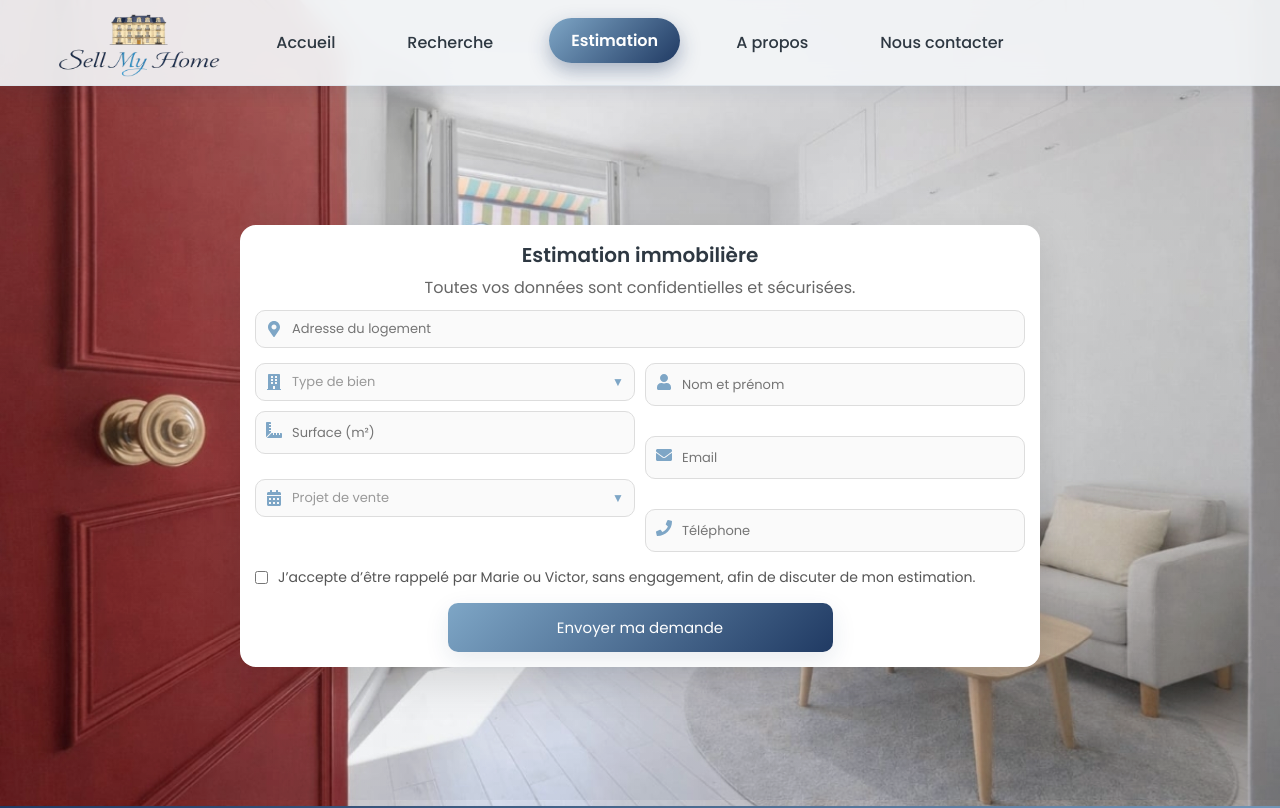
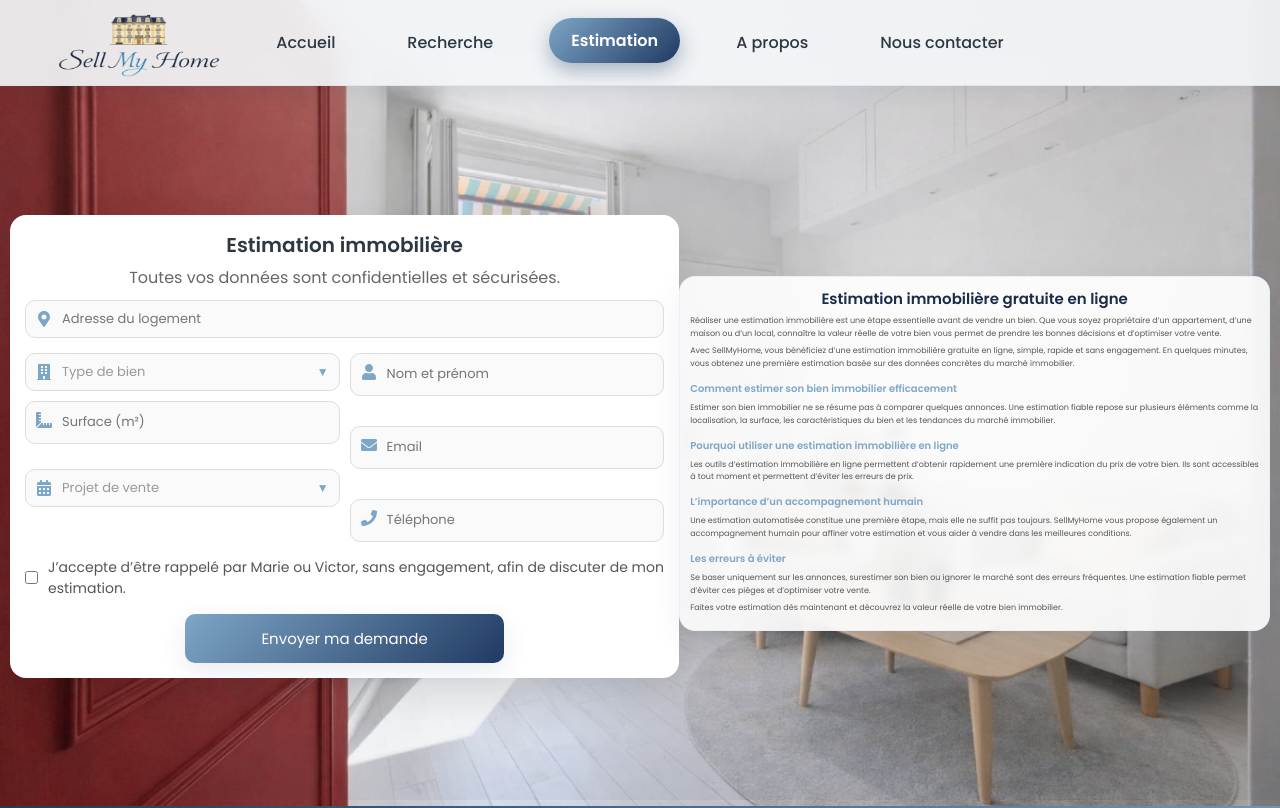
Before and after one commit to Juju-kpi/estimation_immo, a Next.js app: page /estimation in a window 1280 px wide. Shown: the top 808 px of the page. Built offline with nearby package versions, Linux system fonts and the light colour scheme.

Commit message:
Update page.js

```diff
--- a/app/estimation/page.js
+++ b/app/estimation/page.js
@@ -1,5 +1,6 @@
 "use client";
 import { useState, useEffect, useRef } from "react";
+import Script from "next/script";
 import { useRouter } from "next/navigation";
 import {
   FaMapMarkerAlt,
@@ -309,6 +310,125 @@ router.push("/"); };
         </button>
       </div>
 
+<div style={styles.seoContainer} className="seo-container">
+  <h2 style={styles.seoTitle}>
+    Estimation immobilière gratuite en ligne
+  </h2>
+
+  <p style={styles.seoText}>
+    Réaliser une estimation immobilière est une étape essentielle avant de vendre un bien. Que vous soyez propriétaire d’un appartement, d’une maison ou d’un local, connaître la valeur réelle de votre bien vous permet de prendre les bonnes décisions et d’optimiser votre vente.
+  </p>
+
+  <p style={styles.seoText}>
+    Avec SellMyHome, vous bénéficiez d’une estimation immobilière gratuite en ligne, simple, rapide et sans engagement. En quelques minutes, vous obtenez une première estimation basée sur des données concrètes du marché immobilier.
+  </p>
+
+  <h3 style={styles.seoSubtitle}>
+    Comment estimer son bien immobilier efficacement
+  </h3>
+
+  <p style={styles.seoText}>
+    Estimer son bien immobilier ne se résume pas à comparer quelques annonces. Une estimation fiable repose sur plusieurs éléments comme la localisation, la surface, les caractéristiques du bien et les tendances du marché immobilier.
+  </p>
+
+  <h3 style={styles.seoSubtitle}>
+    Pourquoi utiliser une estimation immobilière en ligne
+  </h3>
+
+  <p style={styles.seoText}>
+    Les outils d’estimation immobilière en ligne permettent d’obtenir rapidement une première indication du prix de votre bien. Ils sont accessibles à tout moment et permettent d’éviter les erreurs de prix.
+  </p>
+
+  <h3 style={styles.seoSubtitle}>
+    L’importance d’un accompagnement humain
+  </h3>
+
+  <p style={styles.seoText}>
+    Une estimation automatisée constitue une première étape, mais elle ne suffit pas toujours. SellMyHome vous propose également un accompagnement humain pour affiner votre estimation et vous aider à vendre dans les meilleures conditions.
+  </p>
+
+  <h3 style={styles.seoSubtitle}>
+    Les erreurs à éviter
+  </h3>
+
+  <p style={styles.seoText}>
+    Se baser uniquement sur les annonces, surestimer son bien ou ignorer le marché sont des erreurs fréquentes. Une estimation fiable permet d’éviter ces pièges et d’optimiser votre vente.
+  </p>
+
+  <p style={styles.seoText}>
+    Faites votre estimation dès maintenant et découvrez la valeur réelle de votre bien immobilier.
+  </p>
+</div>
+
+<Script
+  id="faq-schema"
+  type="application/ld+json"
+  dangerouslySetInnerHTML={{
+    __html: JSON.stringify({
+      "@context": "https://schema.org",
+      "@type": "FAQPage",
+      mainEntity: [
+        {
+          "@type": "Question",
+          name: "Comment estimer son bien immobilier ?",
+          acceptedAnswer: {
+            "@type": "Answer",
+            text: "Vous pouvez utiliser un outil d’estimation immobilière en ligne comme SellMyHome pour obtenir une estimation rapide et fiable, puis être accompagné par un expert.",
+          },
+        },
+        {
+          "@type": "Question",
+          name: "L’estimation immobilière est-elle gratuite ?",
+          acceptedAnswer: {
+            "@type": "Answer",
+            text: "Oui, l’estimation proposée par SellMyHome est gratuite et sans engagement.",
+          },
+        },
+        {
+          "@type": "Question",
+          name: "Combien de temps prend une estimation immobilière ?",
+          acceptedAnswer: {
+            "@type": "Answer",
+            text: "L’estimation en ligne prend seulement quelques minutes après avoir renseigné les informations de votre bien.",
+          },
+        },
+        {
+          "@type": "Question",
+          name: "Puis-je être accompagné après l’estimation ?",
+          acceptedAnswer: {
+            "@type": "Answer",
+            text: "Oui, vous pouvez être rappelé par un expert immobilier pour affiner votre estimation et vous accompagner dans la vente.",
+          },
+        },
+      ],
+    }),
+  }}
+/>
+
+<Script
+  id="product-schema"
+  type="application/ld+json"
+  dangerouslySetInnerHTML={{
+    __html: JSON.stringify({
+      "@context": "https://schema.org",
+      "@type": "Product",
+      name: "Estimation immobilière SellMyHome",
+      description:
+        "Outil d’estimation immobilière gratuite en ligne avec accompagnement humain pour vendre votre bien rapidement.",
+      brand: {
+        "@type": "Brand",
+        name: "SellMyHome",
+      },
+      offers: {
+        "@type": "Offer",
+        price: "0",
+        priceCurrency: "EUR",
+        availability: "https://schema.org/InStock",
+      },
+    }),
+  }}
+/>
+
       <style jsx>{`
         @keyframes fadeSlideIn {
           0% {
@@ -558,5 +678,35 @@ const styles = {
     textAlign: "center",
     cursor: "pointer",
     transition: "0.2s",
-  }
+  },
+  seoContainer: {
+  marginTop: 15,
+  padding: 10,
+  background: "rgba(255, 255, 255, 0.9)",
+  borderRadius: 16,
+  boxShadow: "0 10px 30px rgba(32, 58, 99, 0.08)",
+  backdropFilter: "blur(6px)",
+  border: "1px solid rgba(230, 238, 250, 0.8)",
+},
+
+seoTitle: {
+  fontSize: 15,
+  marginBottom: 5,
+  color: "#1a2b49",
+  textAlign: "center",
+},
+
+seoSubtitle: {
+  fontSize: 10,
+  marginTop: 10,
+  marginBottom: 5,
+  color: "var(--color-primary)",
+},
+
+seoText: {
+  fontSize: 8,
+  color: "#555",
+  lineHeight: 1.6,
+  marginBottom: 5,
+},
 };
```
